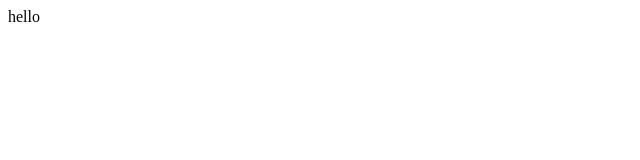
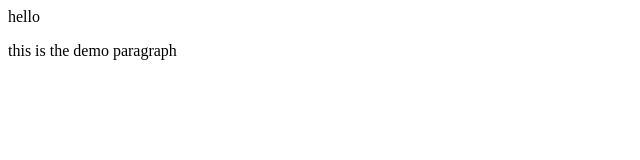
Before and after one commit to KellyKD1302/try.repo, a plain HTML site: page index.html in a window 1280 px wide. Shown: the whole page, without its empty margins (0-640 px from the left). Drawn offline with Linux system fonts and the light colour scheme.

Commit message:
updated the paragraph

```diff
--- a/index.html
+++ b/index.html
@@ -1 +1,2 @@
 <div>hello</div>
+<p>this is the demo paragraph</p>
```
